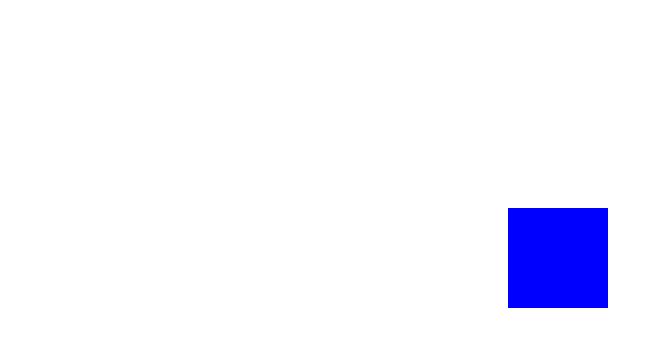
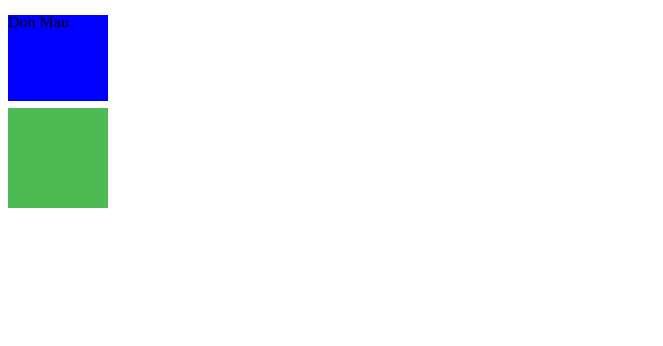
Before and after one commit to MenesesCKevin/intermedioLunes, a plain HTML site: page index.html in a window 1280 px wide. Shown: the whole page, without its empty margins (0-663 px from the left). Drawn offline with Linux system fonts and the light colour scheme.

Commit message:
Transicion

```diff
--- a/css/style.css
+++ b/css/style.css
@@ -29,5 +29,25 @@ img{
   width: 100px;
   height: 100px;
   background-color: blue;
-  transform: translate(500px, 200px);
+  /*transform: translate(500px, 200px);*/
+  /*transform: scale(3);*/
+  /*transform: rotate(45deg);*/
+  /*transform: skewX(5px);*/
+  /*transform: scale(3,2) rotate(20deg)
+  translate(50px,40px);*/
+  transform: rotateX(30deg);
 }
+.transicion{
+  width: 100px;
+  height: 100px;
+  background-color: rgb(77, 186, 83);
+  transition: background 3s, height 3s, transform 3s;
+  /*transition-delay: 3s;*/
+
+}
+.transicion:hover{
+  background-color: rgb(43, 120, 191);
+  height: 200px;
+  transform: scale(5) rotate(45deg) translate(50px, 50px);
+
+}
--- a/index.html
+++ b/index.html
@@ -19,6 +19,10 @@
     </div>
   -->
   <div class="transformacion">
+    Don Mau
+
+  </div>
+  <div class="transicion">
 
   </div>
 
```
